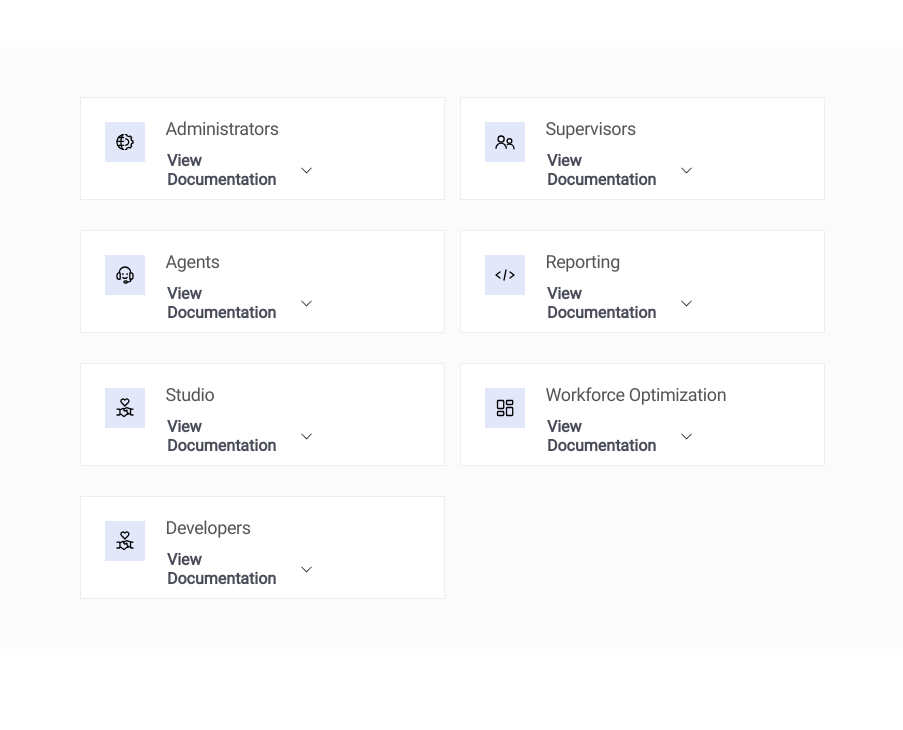
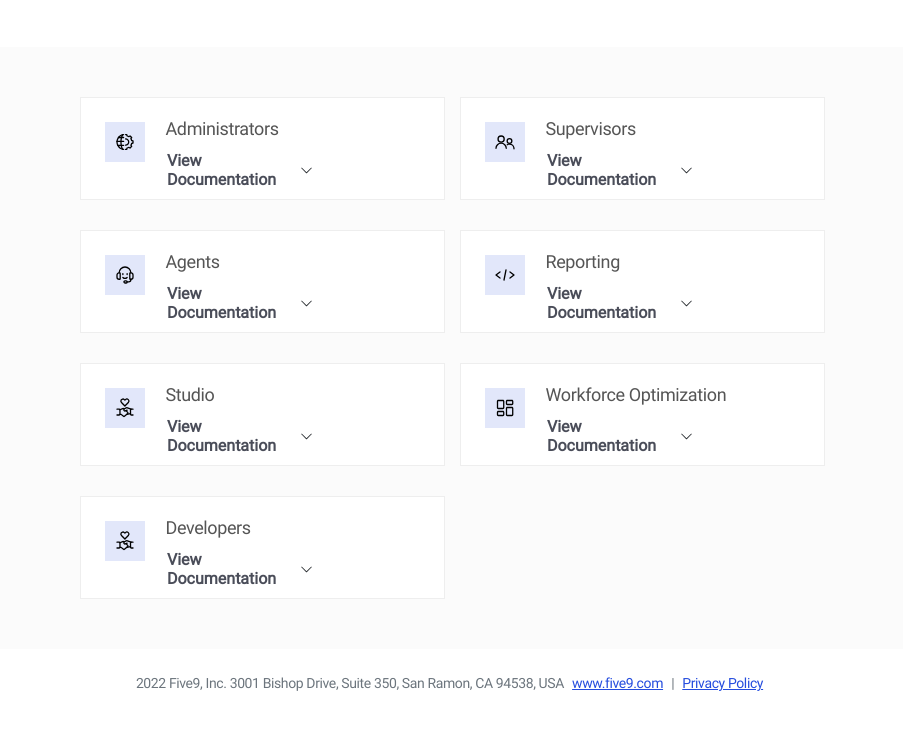
Before and after one commit to wlennox80/wlennox80.github.io, a plain HTML site: page pt-portal-home.html in a window 1280 px wide. Shown: the part 755-1485 px from the top of the page, without its empty margins (188-1091 px from the left). Before the commit the page ends 1404 px from the top, so only its background shows below. Drawn offline with nearby package versions, Linux system fonts and the light colour scheme.

Commit message:
added footer

```diff
--- a/css/five9.css
+++ b/css/five9.css
@@ -469,6 +469,17 @@
     border: none !important;
 }
 
+/*Footer*/
+
+.text-muted{
+	font-size: 14px;
+
+}
+
+.ft-blue{
+	color: #244CDE !important;
+}
+
 
 
 @media all and (min-width: 768px) {
--- a/pt-portal-home.html
+++ b/pt-portal-home.html
@@ -388,6 +388,17 @@
 				</div>
 			</div>
 		</div>
+		<div class="container">
+			<footer class="py-3 my-4">
+			  <ul class="nav justify-content-center pb-3 mb-3">
+				<p class="px-2 text-muted">2022 Five9, Inc. 3001 Bishop Drive, Suite 350, San Ramon, CA 94538, USA
+					<a href="#" class="px-2 text-muted ft-blue">www.five9.com</a> |
+					<a href="#" class="px-2 text-muted ft-blue">Privacy Policy</a>
+				</p>
+			  </ul>
+			  <!-- <p class="text-center text-muted">&copy; 2021 Company, Inc</p> -->
+			</footer>
+		  </div>
 
 	<!-- jQuery Dependancies -->
     <script src="https://cdn.jsdelivr.net/npm/bootstrap@5.2.0-beta1/dist/js/bootstrap.bundle.min.js" integrity="sha384-pprn3073KE6tl6bjs2QrFaJGz5/SUsLqktiwsUTF55Jfv3qYSDhgCecCxMW52nD2" crossorigin="anonymous">
```
